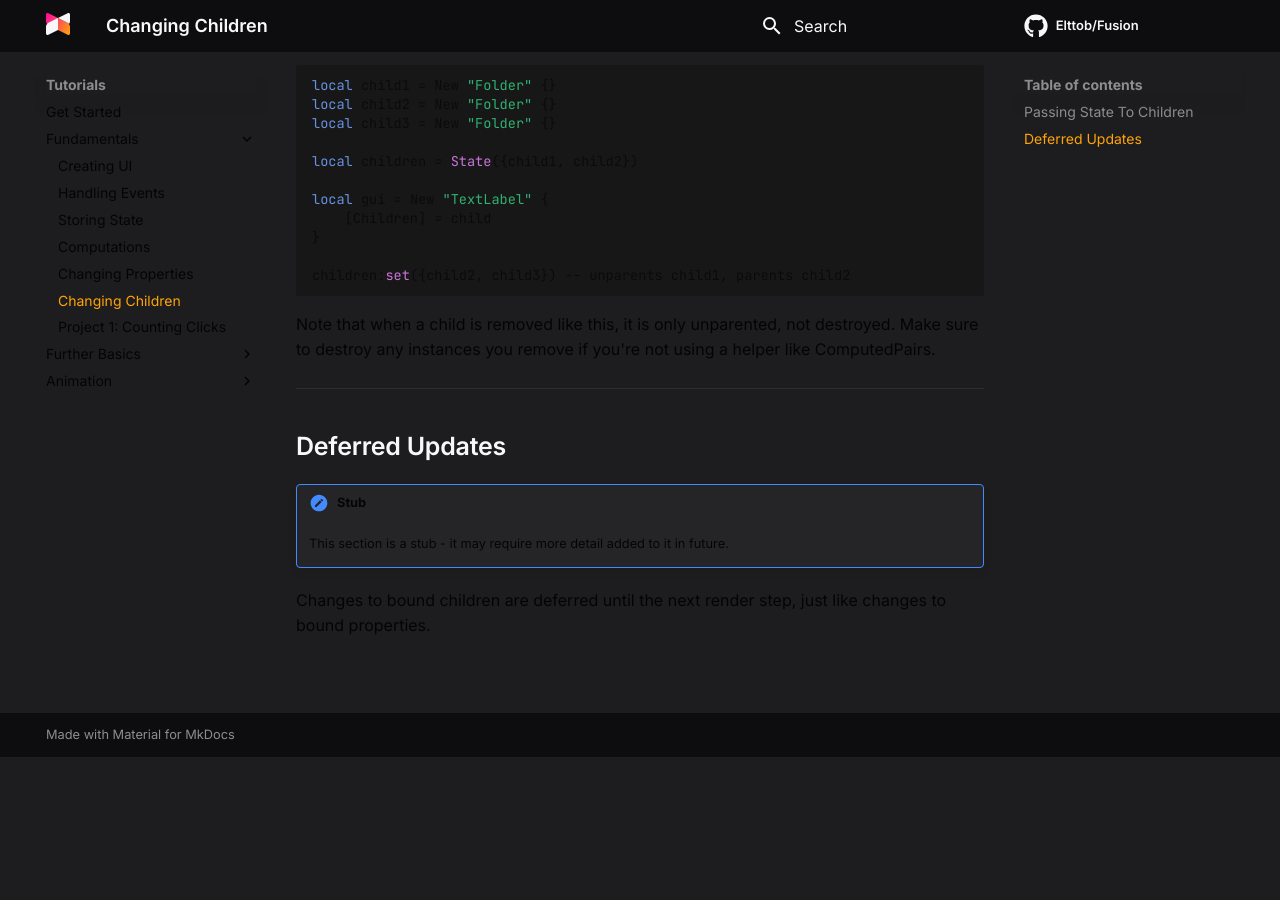
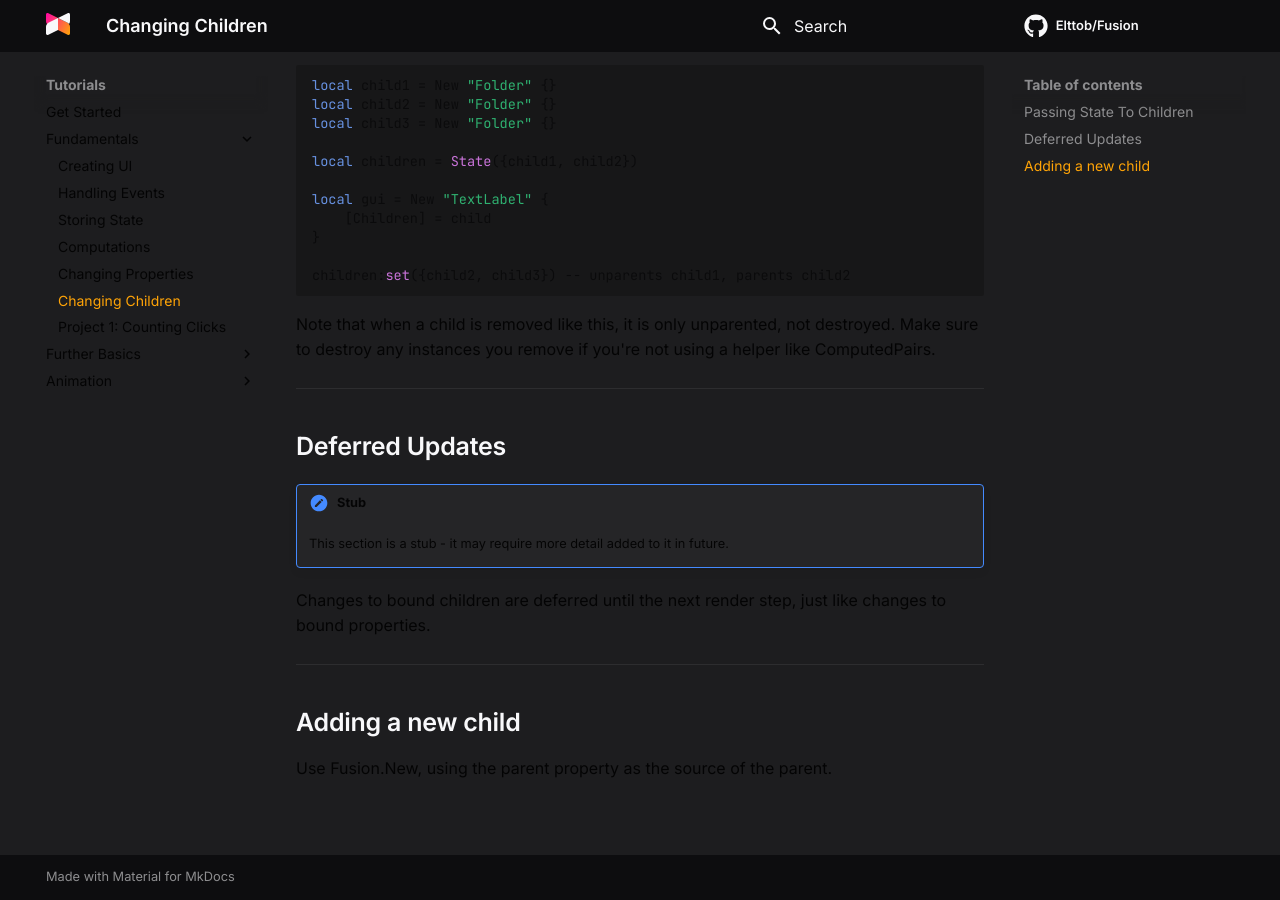
Before and after one commit to dphfox/Fusion, an MkDocs documentation site: the page built from docs/tutorials/fundamentals/changing-children.md, in a window 1280 px wide and 900 px high, scrolled down 924 px. Built offline with MkDocs 1.6.1 and Material for MkDocs 9.7.7, drawn with Linux system fonts in a browser that asks for light colours; comment, search, counter and statistics services are not loaded; before the commit the page ends 1681 px from its top, so only the background shows below that.

Commit message:
Update changing-children.md
Hopefully stops people like me spending 5-10 minutes trying to add a new child and getting confused.

```diff
--- a/docs/tutorials/fundamentals/changing-children.md
+++ b/docs/tutorials/fundamentals/changing-children.md
@@ -63,3 +63,9 @@ ComputedPairs.
 
 Changes to bound children are deferred until the next render step, just like
 changes to bound properties.
+
+-----
+
+## Adding a new child
+
+Use Fusion.New, using the parent property as the source of the parent.
```
